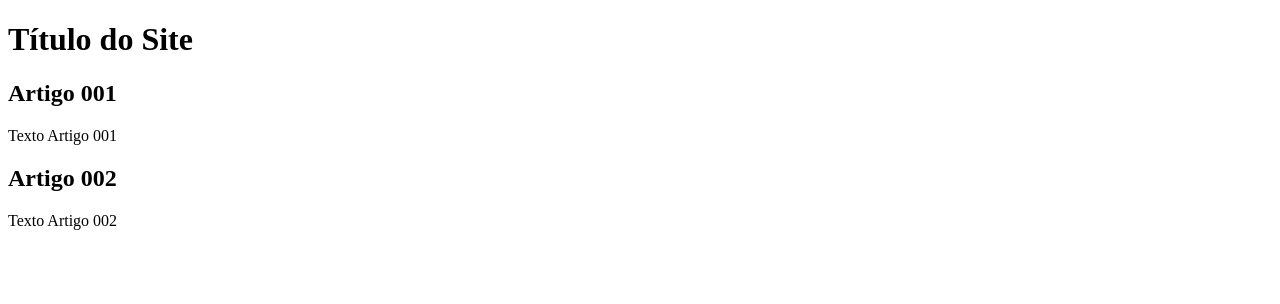
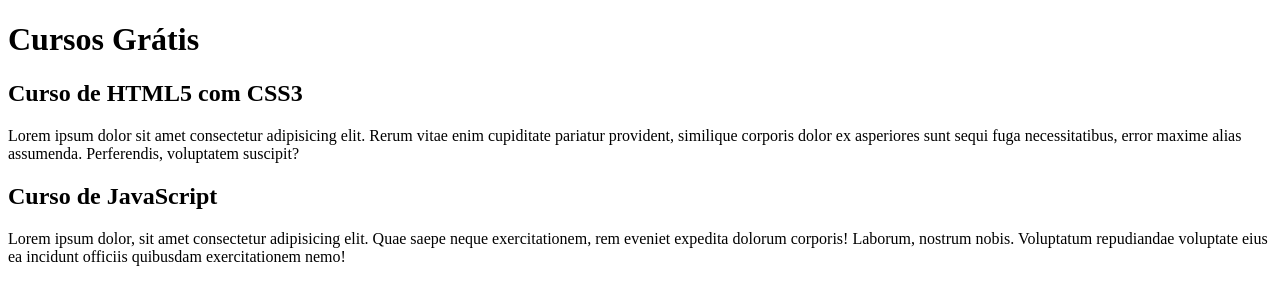
Before and after one commit to Fortkump/projeto-site, a plain HTML site: page index.html in a window 1280 px wide. Drawn offline with Linux system fonts and the light colour scheme.

Commit message:
comecei a escrever o conteúdo

```diff
--- a/index.html
+++ b/index.html
@@ -8,15 +8,15 @@
 <body>
     <main>
         <header>
-            <h1>Título do Site</h1>
+            <h1>Cursos Grátis</h1>
         </header>
         <article>
-            <h2>Artigo 001</h2>
-            <p>Texto Artigo 001</p>
+            <h2>Curso de HTML5 com CSS3</h2>
+            <p>Lorem ipsum dolor sit amet consectetur adipisicing elit. Rerum vitae enim cupiditate pariatur provident, similique corporis dolor ex asperiores sunt sequi fuga necessitatibus, error maxime alias assumenda. Perferendis, voluptatem suscipit?</p>
         </article>
         <article>
-            <h2>Artigo 002</h2>
-            <p>Texto Artigo 002</p>
+            <h2>Curso de JavaScript</h2>
+            <p>Lorem ipsum dolor, sit amet consectetur adipisicing elit. Quae saepe neque exercitationem, rem eveniet expedita dolorum corporis! Laborum, nostrum nobis. Voluptatum repudiandae voluptate eius ea incidunt officiis quibusdam exercitationem nemo!</p>
         </article>
     </main>
 </body>
```
